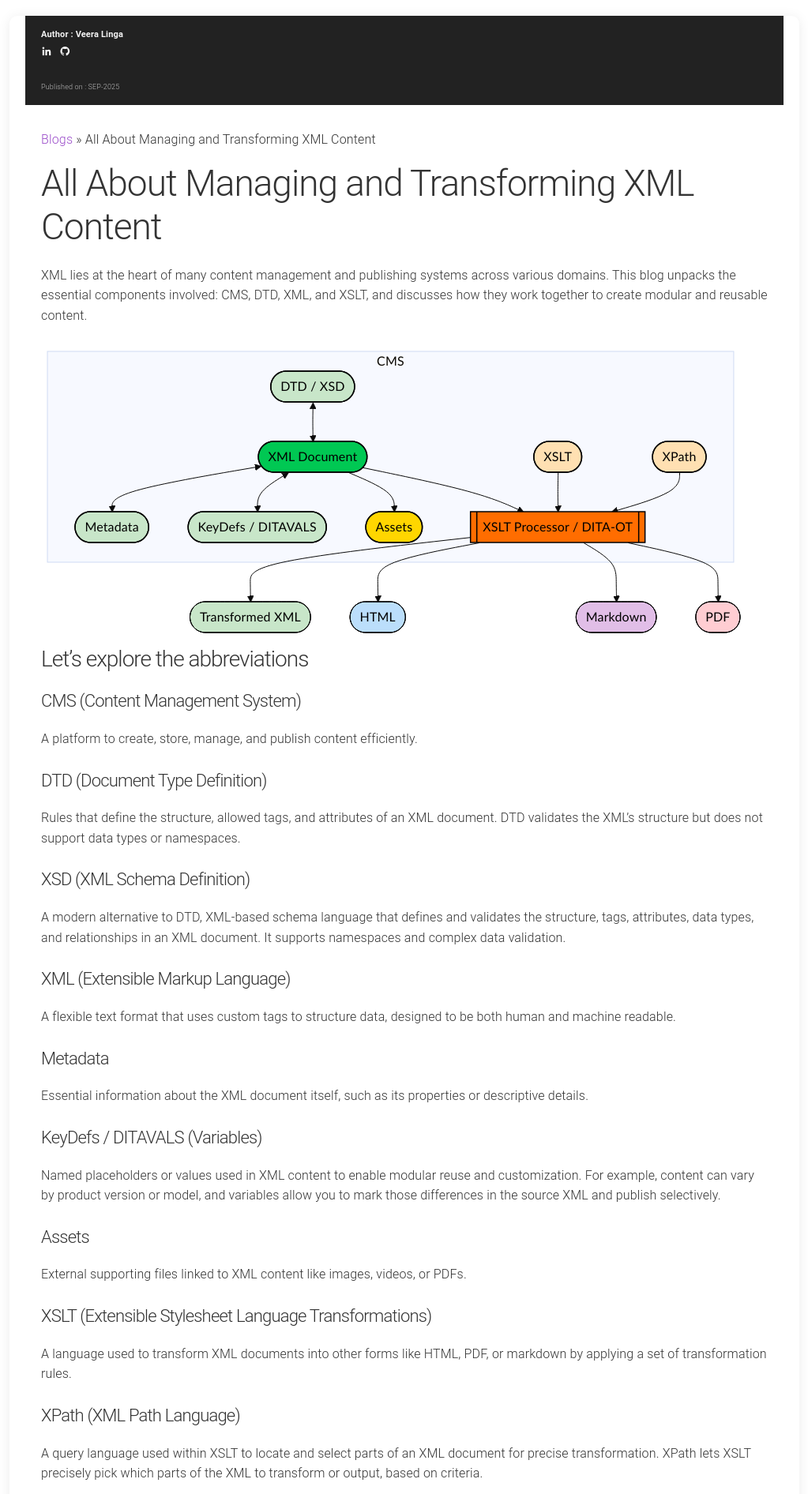
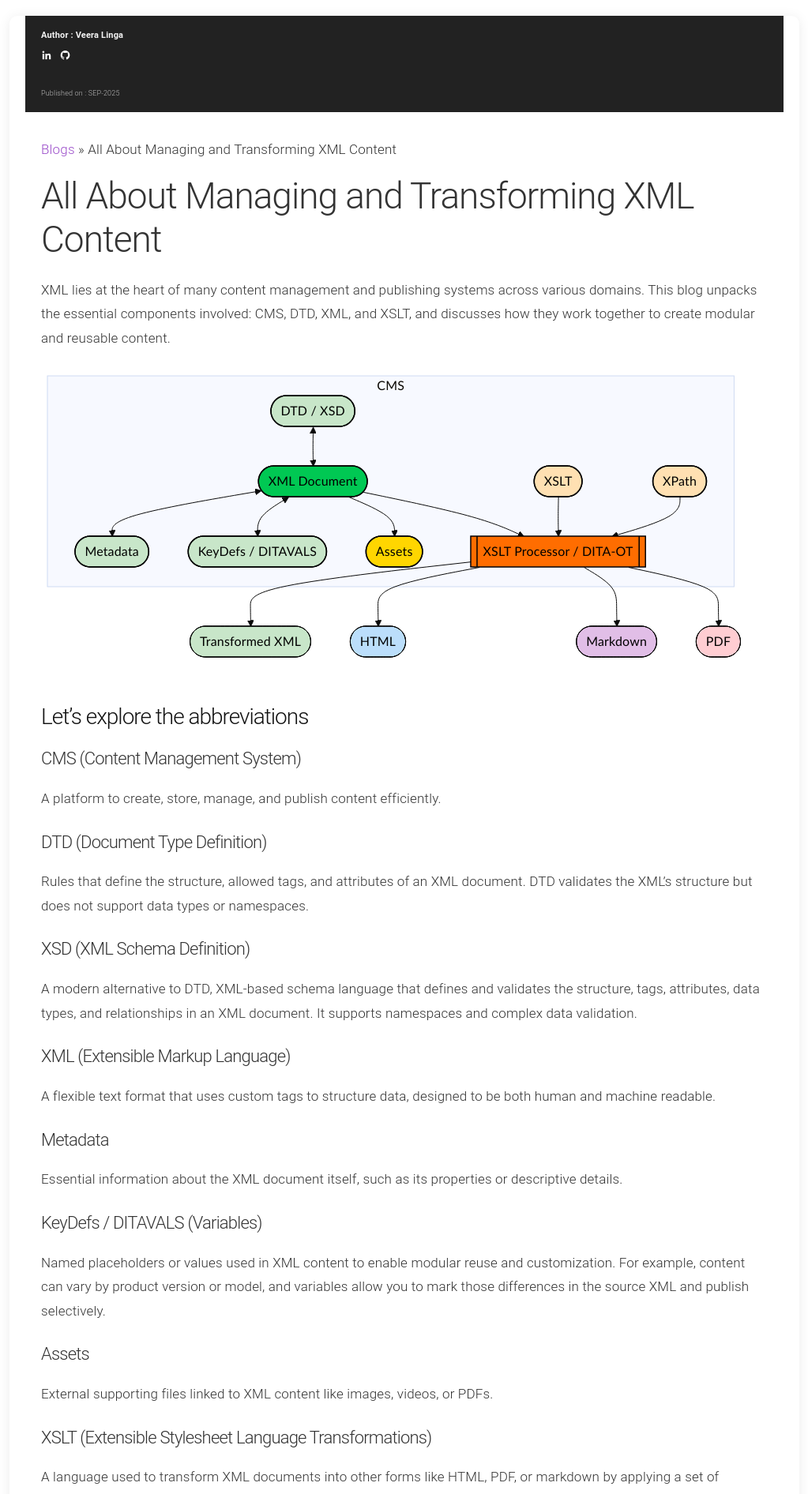
Before and after one commit to veera-linga/blogs, a Jekyll site: the page built from all-about-xml.md, in a window 1280 px wide. Shown: the top 1892 px of the page at 79% size, without its empty margins (128-1151 px from the left). Built offline with Jekyll 4.4.1, drawn with Linux system fonts in a browser that asks for light colours; our own code applies the rules of GitHub Pages for plain Markdown files.

Commit message:
Enhance text styles in custom.css
Added styles to improve text readability and spacing.

Signed-off-by: veera <124036467+veera-linga@users.noreply.github.com>

```diff
--- a/assets/css/custom.css
+++ b/assets/css/custom.css
@@ -1,3 +1,20 @@
+body {
+  /* This improves the thin Milligram text */
+  font-size: 1.7rem;
+  line-height: 1.8;
+  color: #333;
+}
+
+.site-content p {
+  margin-bottom: 2.5rem; /* Adds space between blocks of text */
+}
+
+.site-content h2, .site-content h3 {
+  margin-top: 4rem;    /* Makes sections much clearer */
+  color: #111;
+}
+
+
 /* ==========================
    Container
 ========================== */
```
